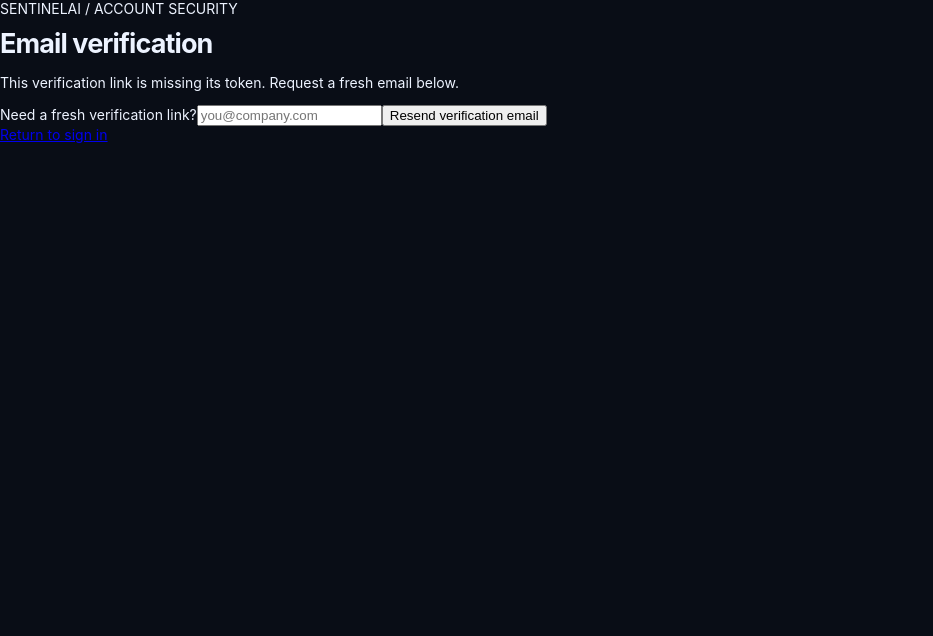
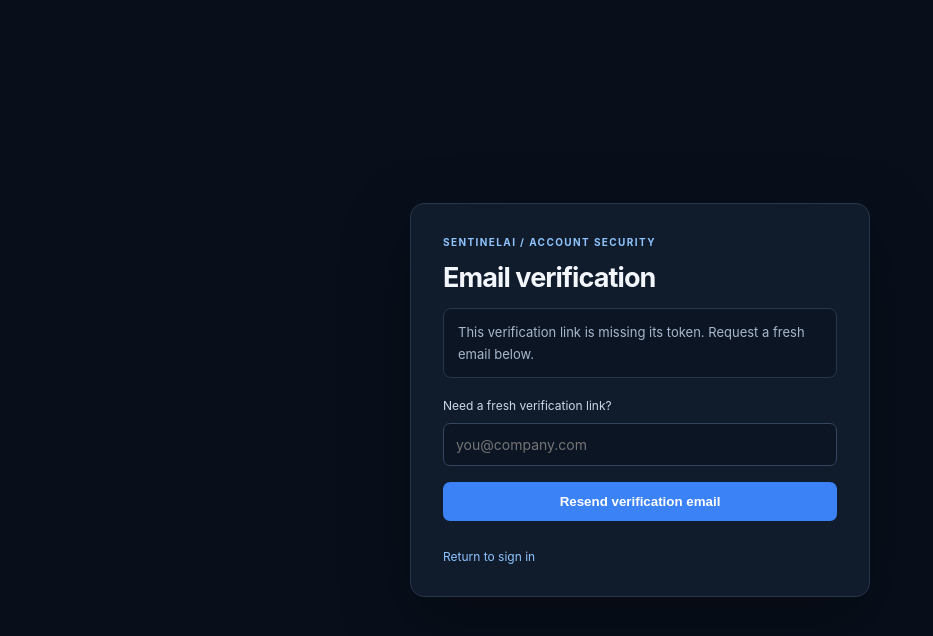
Before and after one commit to matiur25580/SentinelAI-Enterprise-AI-Governance-Risk-Intelligence-Platform, a Next.js app in the folder apps/web/: page /verify-email in a window 1280 px wide. Shown: the top 636 px of the page, without its empty margins (0-933 px from the left). Built offline with nearby package versions, Linux system fonts and the light colour scheme; no server answers.

Commit message:
style(web): add account lifecycle pages

```diff
--- a/apps/web/src/app/globals.css
+++ b/apps/web/src/app/globals.css
@@ -195,3 +195,21 @@
   #sentinelai-compliance-mapping .compliance-mapping-table td small{color:#333!important}
   #sentinelai-compliance-mapping .compliance-mapping-footnote{color:#333!important}
 }
+
+
+/* Account verification and password recovery screens */
+.account-action-shell{min-height:100vh;display:grid;place-items:center;padding:24px;background:#080f1b;color:#e7eef8}
+.account-action-card{width:min(100%,460px);padding:32px;background:#101c2c;border:1px solid #26364b;border-radius:14px;box-shadow:0 24px 70px #0005}
+.account-action-kicker{font-size:10px;letter-spacing:.14em;color:#8fc4ff;font-weight:700}
+.account-action-card h1{font-size:27px;line-height:1.2;margin:14px 0;color:#f3f7fd}
+.account-action-card>p{font-size:13px;line-height:1.7;color:#a8b8cc}
+.account-action-status{padding:12px 14px;background:#0b1523;border:1px solid #26364b;border-radius:8px;overflow-wrap:anywhere}
+.account-action-form{display:grid;gap:10px;margin:20px 0}
+.account-action-form label{font-size:12px;color:#cbd8e8}
+.account-action-form input{width:100%;padding:12px;border:1px solid #34465e;border-radius:7px;background:#0b1523;color:#f3f7fd;font:inherit}
+.account-action-form button{margin-top:6px;padding:12px 16px;border:0;border-radius:7px;background:#3b82f6;color:white;font-weight:700;cursor:pointer}
+.account-action-form button:disabled{opacity:.55;cursor:wait}
+.account-action-link,.risk-forgot-password{display:inline-block;color:#8fc4ff;font-size:12px;text-decoration:none;margin:8px 12px 0 0}
+.account-action-link:hover,.risk-forgot-password:hover{text-decoration:underline}
+.risk-forgot-password{margin:12px 0 4px}
+@media(max-width:520px){.account-action-card{padding:24px 20px}}
```
